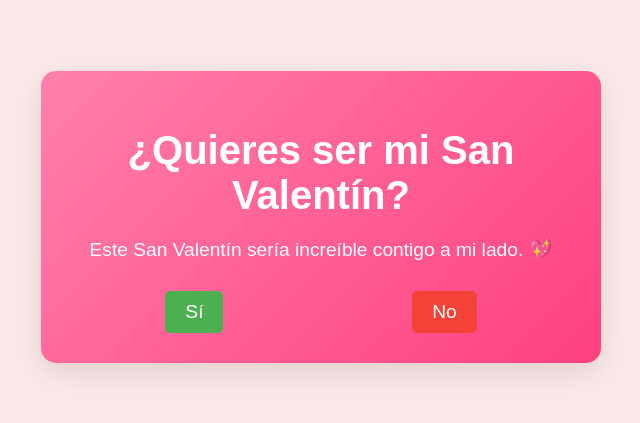
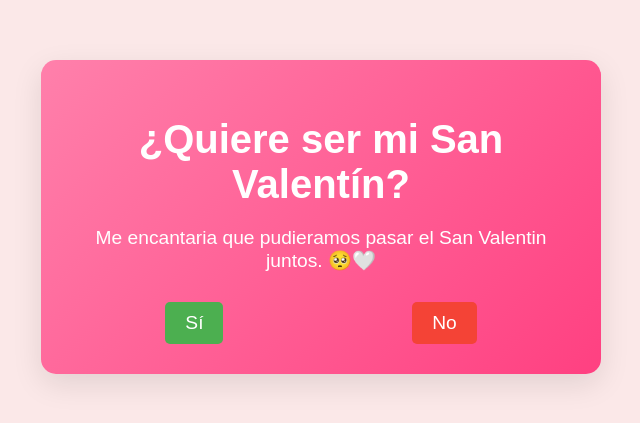
Before and after one commit to fenixin452/SAN-VALENTIN-14F, a plain HTML site: page index.html in a window 1280 px wide. Shown: the part 183-606 px from the top of the page, without its empty margins (319-959 px from the left). Drawn offline with Linux system fonts and the light colour scheme.

Commit message:
Update index.html

```diff
--- a/index.html
+++ b/index.html
@@ -100,8 +100,8 @@
 <body>
 
     <div class="container">
-        <h1>¿Quieres ser mi San Valentín?</h1>
-        <p>Este San Valentín sería increíble contigo a mi lado. 💖</p>
+        <h1>¿Quiere ser mi San Valentín?</h1>
+        <p>Me encantaria que pudieramos pasar el San Valentin juntos. 🥺🤍</p>
         <div class="buttons">
             <button class="btn btn-sí" onclick="mostrarMensaje('sí')">Sí</button>
             <button class="btn btn-no" onclick="mostrarMensaje('no')">No</button>
```
